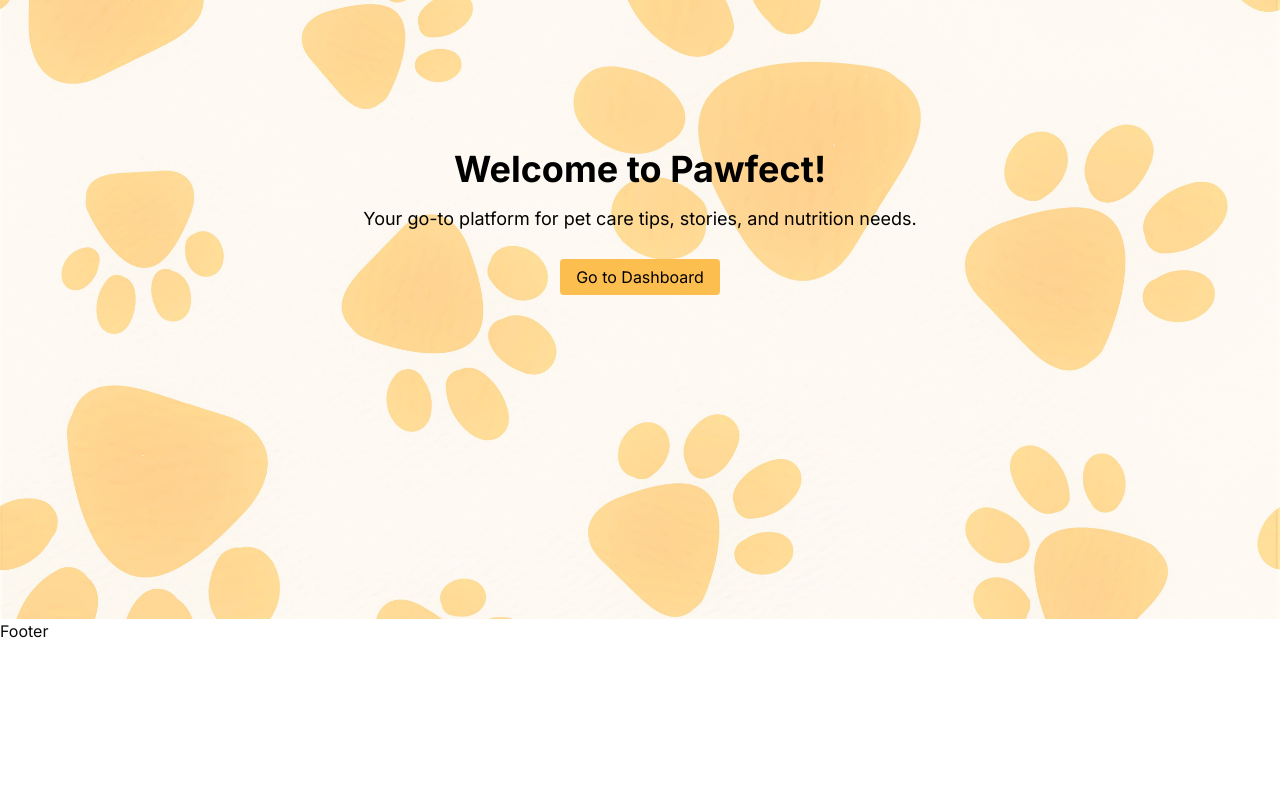
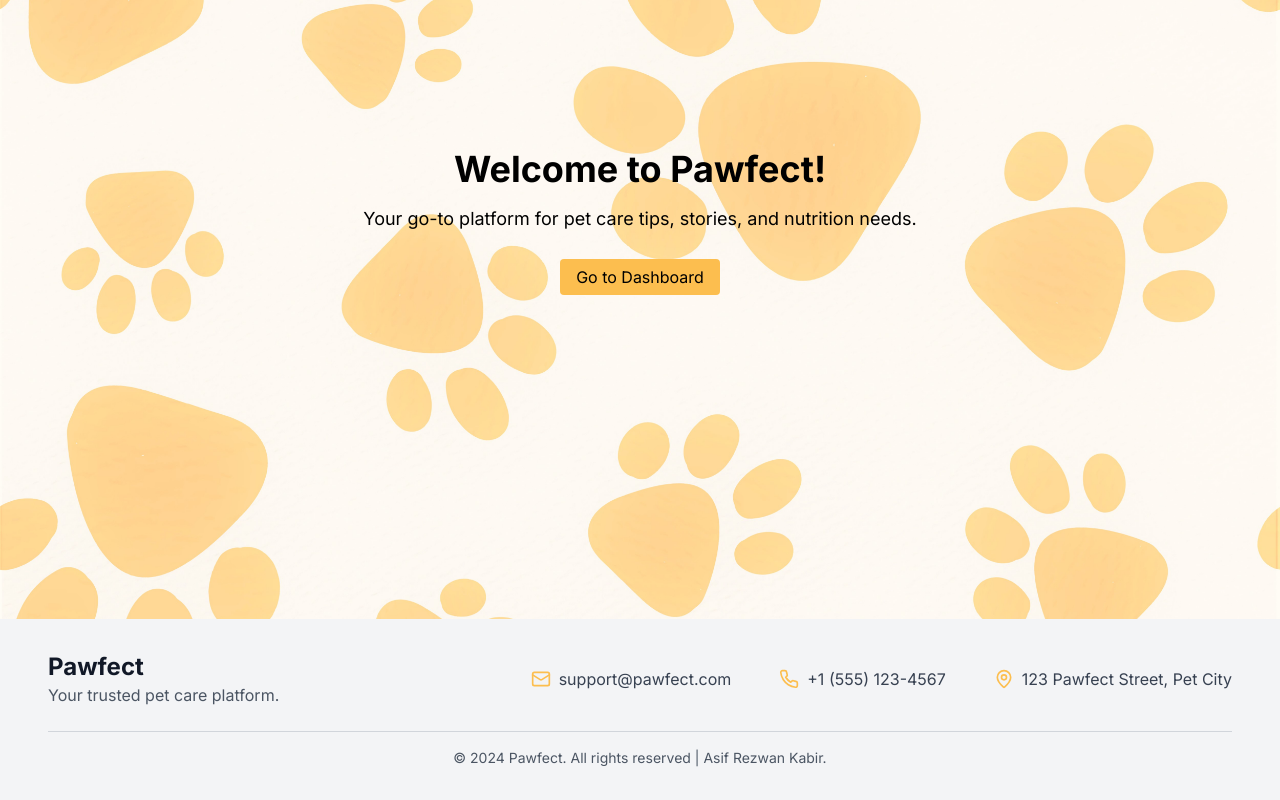
Before and after one commit to asifrkabir/batch-3-assignment-6-client-asifrkabir, a Next.js app: page / in a window 1280 px wide. Shown: the part 246-1046 px from the top of the page. Before the commit the page ends 889 px from the top, so only its background shows below. Built offline with nearby package versions, Linux system fonts and the light colour scheme.

Commit message:
CommonFooter created

```diff
--- a/src/app/(commonLayout)/layout.tsx
+++ b/src/app/(commonLayout)/layout.tsx
@@ -1,3 +1,4 @@
+import CommonFooter from "@/components/ui/CommonFooter/CommonFooter";
 import CommonNavbar from "@/components/ui/CommonNavbar/CommonNavbar";
 import type { Metadata } from "next";
 
@@ -15,7 +16,8 @@ export default function CommonLayout({
   return (
     <div>
       <CommonNavbar />
-      {children}Footer
+      {children}
+      <CommonFooter />
     </div>
   );
 }
--- /dev/null
+++ b/src/components/ui/CommonFooter/CommonFooter.tsx
@@ -0,0 +1,59 @@
+import { Mail, Phone, MapPin } from "lucide-react";
+
+const CommonFooter = () => {
+  return (
+    <footer className="bg-gray-100 dark:bg-black py-8">
+      <div className="container mx-auto px-6 lg:px-12">
+        <div className="flex flex-col md:flex-row justify-between items-center">
+          {/* Title */}
+          <div className="mb-6 md:mb-0">
+            <h1 className="text-2xl font-bold text-gray-900 dark:text-gray-100">
+              Pawfect
+            </h1>
+            <p className="text-gray-600 dark:text-gray-400">
+              Your trusted pet care platform.
+            </p>
+          </div>
+
+          {/* Contact Info */}
+          <div className="flex flex-col md:flex-row items-center space-y-4 md:space-y-0 md:space-x-12">
+            <div className="flex items-center">
+              <Mail className="text-[#FCBE4F] mr-2" size={20} />
+              <a
+                href="mailto:support@pawfect.com"
+                className="text-gray-700 dark:text-gray-300 hover:text-[#FCBE4F]"
+              >
+                support@pawfect.com
+              </a>
+            </div>
+            <div className="flex items-center">
+              <Phone className="text-[#FCBE4F] mr-2" size={20} />
+              <a
+                href="tel:+15551234567"
+                className="text-gray-700 dark:text-gray-300 hover:text-[#FCBE4F]"
+              >
+                +1 (555) 123-4567
+              </a>
+            </div>
+            <div className="flex items-center">
+              <MapPin className="text-[#FCBE4F] mr-2" size={20} />
+              <span className="text-gray-700 dark:text-gray-300">
+                123 Pawfect Street, Pet City
+              </span>
+            </div>
+          </div>
+        </div>
+
+        {/* Footer Bottom */}
+        <div className="mt-6 border-t border-gray-300 dark:border-gray-600 pt-4 text-center">
+          <p className="text-gray-600 dark:text-gray-400 text-sm">
+            &copy; {new Date().getFullYear()} Pawfect. All rights reserved |
+            Asif Rezwan Kabir.
+          </p>
+        </div>
+      </div>
+    </footer>
+  );
+};
+
+export default CommonFooter;
--- a/src/components/ui/CommonNavbar/CommonNavbar.tsx
+++ b/src/components/ui/CommonNavbar/CommonNavbar.tsx
@@ -19,14 +19,14 @@ import CommonNavbarUser from "./CommonNavbarUser";
 
 const CommonNavbar = () => {
   return (
-    <header className="sticky top-0 z-50 w-full border-b bg-white dark:border-gray-800 dark:bg-gray-950">
+    <header className="sticky top-0 z-50 w-full border-b bg-white dark:border-gray-800 dark:bg-black">
       <div className="container mx-auto flex h-16 max-w-6xl items-center justify-between px-4 md:px-6">
         <Link href="#" className="flex items-center gap-2" prefetch={false}>
           <Image src={logo} alt="logo" width={40} height={40} />
         </Link>
         <nav className="hidden items-center gap-6 text-sm font-medium md:flex">
           <Link
-            href="#"
+            href="/"
             className="text-gray-500 hover:text-gray-900 dark:text-gray-400 dark:hover:text-gray-50"
             prefetch={false}
           >
@@ -37,17 +37,17 @@ const CommonNavbar = () => {
             className="text-gray-500 hover:text-gray-900 dark:text-gray-400 dark:hover:text-gray-50"
             prefetch={false}
           >
+            Services
+          </Link>
+          <Link
+            href="/about-us"
+            className="text-gray-500 hover:text-gray-900 dark:text-gray-400 dark:hover:text-gray-50"
+            prefetch={false}
+          >
             About
           </Link>
           <Link
-            href="#"
-            className="text-gray-500 hover:text-gray-900 dark:text-gray-400 dark:hover:text-gray-50"
-            prefetch={false}
-          >
-            Services
-          </Link>
-          <Link
-            href="#"
+            href="/contact-us"
             className="text-gray-500 hover:text-gray-900 dark:text-gray-400 dark:hover:text-gray-50"
             prefetch={false}
           >
```
